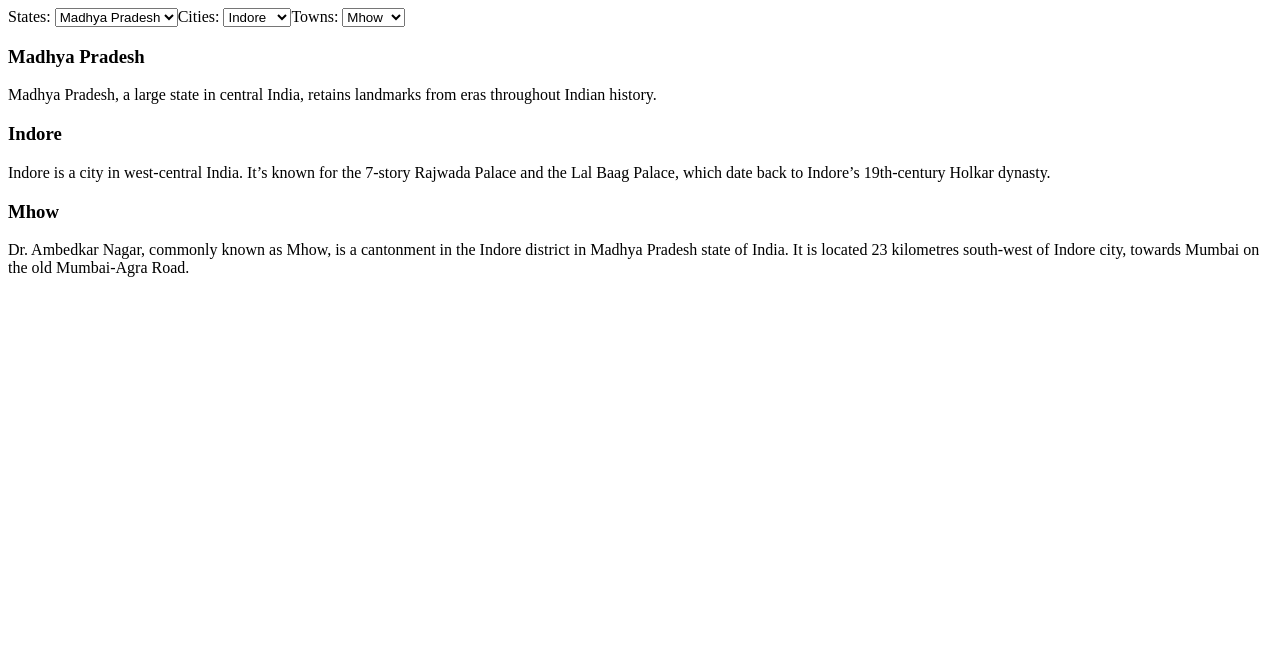
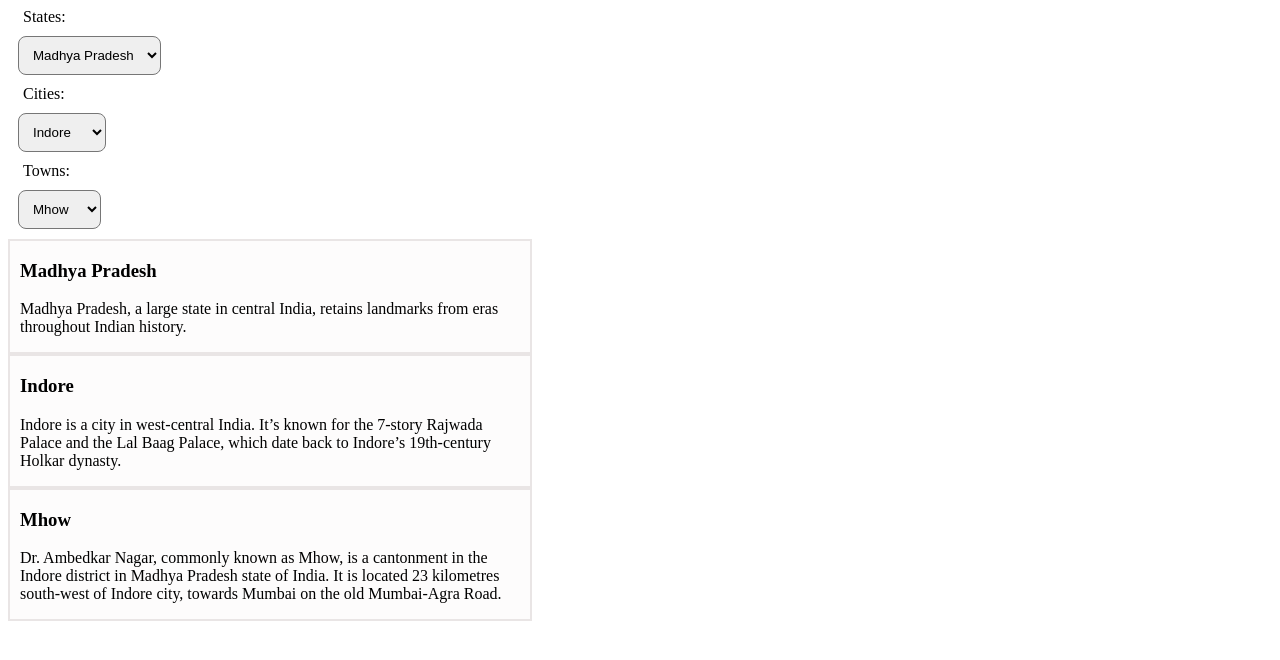
Before and after one commit to ADITINAMDEO13/React-will-you-be-my-valentine---Dropdown, a React app: page / in a window 1280 px wide. Shown: the top 660 px of the page. Built offline with nearby package versions, Linux system fonts and the light colour scheme.

Commit message:
Update App.css

```diff
--- a/src/styles/App.css
+++ b/src/styles/App.css
@@ -3,6 +3,17 @@ h1 {
     text-align: center;
     }
 
+select {
+    margin: 10px;
+    padding: 10px;
+    display: block;
+    border-radius: 8px;
+}
+
+label {
+    margin: 10px;
+    padding: 5px;
+}
 
 button{
     color: #27aedb;
@@ -14,3 +25,10 @@ button{
 .bg-pink{
 	background-color:pink;
 }
+
+.wrapper {
+    width: 500px;
+    padding: 0 10px;
+    border: 2px solid rgb(233, 229, 229);
+    background-color: rgb(253, 252, 252);
+}
```
